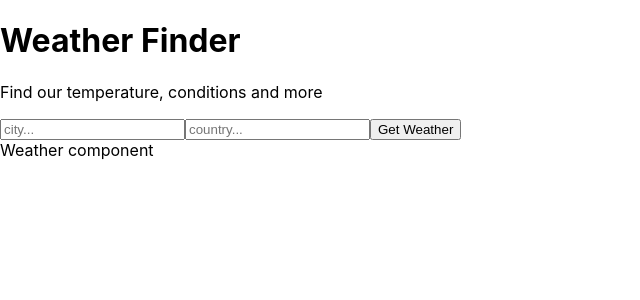
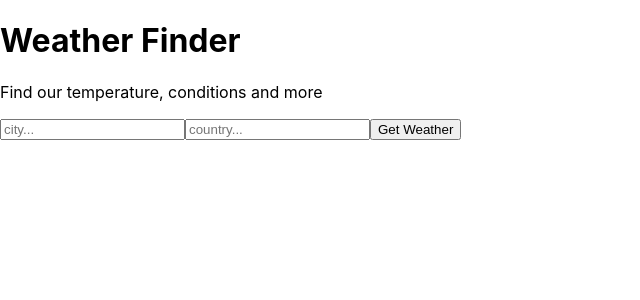
Before and after one commit to josephtownshend/react-weather-app-v1, a React (Create React App) app: page / in a window 1280 px wide. Shown: the top 300 px of the page, without its empty margins (0-640 px from the left). Built offline with nearby package versions, Linux system fonts and the light colour scheme; no server answers.

Commit message:
feat: all states rendered in weather component

```diff
--- a/src/App.js
+++ b/src/App.js
@@ -41,7 +41,13 @@
       <div>
         <Titles />
         <Form getWeather={this.getWeather}/>
-        <Weather />
+        <Weather
+        temperature={this.state.temperature}
+        city={this.state.city}
+        country={this.state.country}
+        humidity={this.state.humidity}
+        description={this.state.description}
+        error={this.state.error}/>
       </div>
     );
   }
--- a/src/components/Weather.js
+++ b/src/components/Weather.js
@@ -4,7 +4,14 @@
 
   render() {
     return (
-      <div>Weather component</div>
+      <div>
+        { this.props.city }
+        { this.props.country }
+        { this.props.temperature }
+        { this.props.humidity }
+        { this.props.description }
+        { this.props.error }
+      </div>
     );
   }
 };
```
